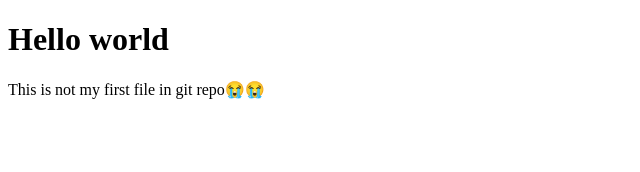
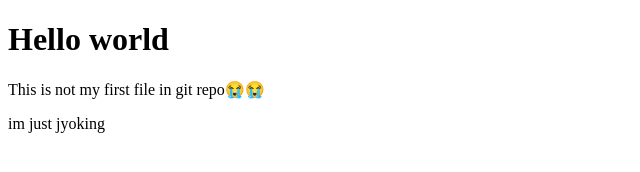
Before and after one commit to thierry-byiringiro/gitlearning, a plain HTML site: page index.html in a window 1280 px wide. Shown: the whole page, without its empty margins (0-640 px from the left). Drawn offline with Linux system fonts and the light colour scheme.

Commit message:
new changes

```diff
--- a/index.html
+++ b/index.html
@@ -8,5 +8,6 @@
 <body>
     <h1>Hello world</h1>
     <p>This is not my first file in git repo😭😭</p>
+    <p>im just jyoking</p>
 </body>
 </html>
```
